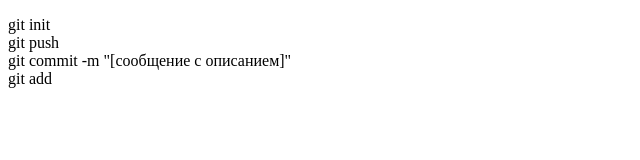
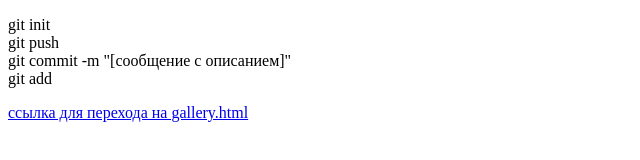
Before and after one commit to KaterinaYurakh/HW12, a plain HTML site: page index.html in a window 1280 px wide. Shown: the whole page, without its empty margins (0-640 px from the left). Drawn offline with Linux system fonts and the light colour scheme.

Commit message:
add link

```diff
--- a/index.html
+++ b/index.html
@@ -11,5 +11,6 @@
     git commit -m "[сообщение с описанием]" <br>
     git add
 </p>
+<a href="gallery.html">ссылка для перехода на gallery.html</a>
 </body>
 </html>
```
Also changed, not shown: gallery.html (+1 -1 lines).
